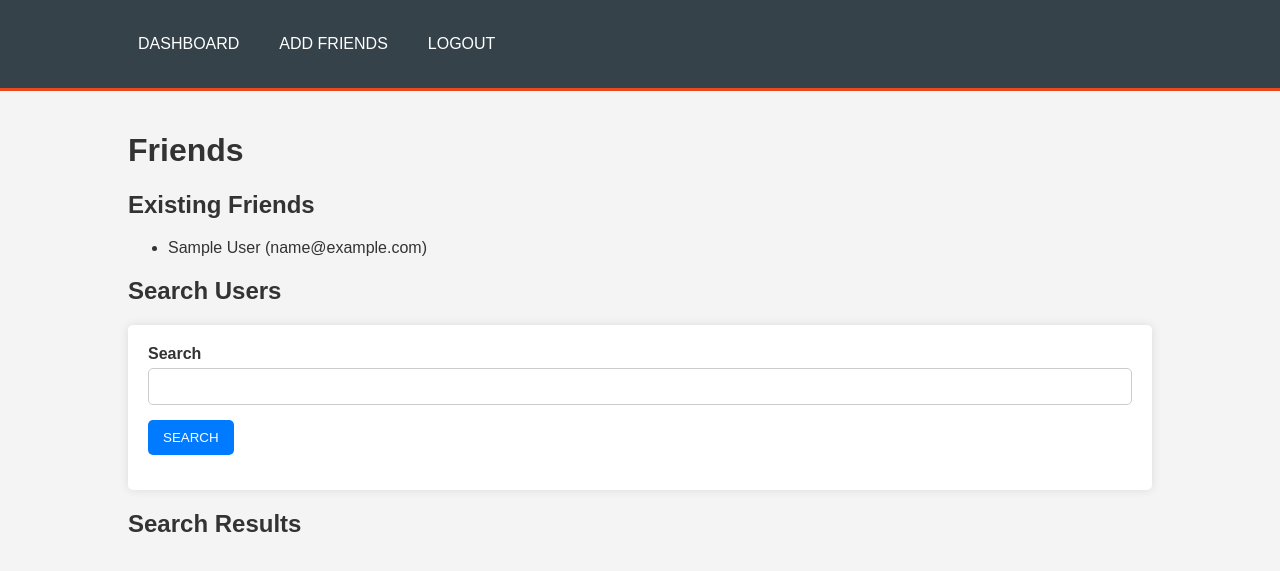
After one commit to Migration-Network/Ryan-Connect, a Flask app: page /friends in a window 1280 px wide. The commit adds this page. Shown: the top 571 px of the page. Run offline with Flask 3, Linux system fonts and the light colour scheme; a user stored in the database is signed in; tables that the repository leaves empty hold one stand-in row (values such as "Sample post").

Commit message:
added display and add friends feature

```diff
--- a/app/forms.py
+++ b/app/forms.py
@@ -55,3 +55,12 @@ class SearchForm(FlaskForm):
     to_state = SelectField('To State', choices=[], validators=[Optional()])
     to_city = SelectField('To City', choices=[], validators=[Optional()])
     submit = SubmitField('Search')
+
+
+class SearchFriendForm(FlaskForm):
+    search = StringField('Search', validators=[DataRequired()])
+    submit = SubmitField('Search')
+
+
+class AddFriendForm(FlaskForm):
+    submit = SubmitField('Add Friend')
--- a/app/routes.py
+++ b/app/routes.py
@@ -1,16 +1,18 @@
 from flask import Blueprint, render_template, url_for, flash, redirect, request, jsonify, session
 from flask_login import login_user, current_user, logout_user, login_required
 from app import db, bcrypt
-from app.forms import RegistrationForm, LoginForm, CommentForm, SearchForm
-from app.models import User, Post, Comment
+from app.forms import RegistrationForm, LoginForm, CommentForm, SearchForm, AddFriendForm, SearchFriendForm
+from app.models import User, Post, Comment, Friend
 import pycountry
 import json
 
-main = Blueprint('main', __name__)
+main = Blueprint('main', 'app')
+
 
 @main.route("/")
 def root():
     return redirect(url_for('main.login'))
+
 
 @main.route("/register", methods=['GET', 'POST'])
 def register():
@@ -26,20 +28,25 @@ def register():
         with open('app/static/js/countries+states+cities.json', encoding='utf-8') as f:
             data = json.load(f)
 
-        country_data = next((item for item in data if item["iso2"] == country_code), None)
+        country_data = next(
+            (item for item in data if item["iso2"] == country_code), None)
         states = country_data["states"] if country_data else []
-        state_data = next((state for state in states if state["name"] == state_name), None)
+        state_data = next(
+            (state for state in states if state["name"] == state_name), None)
         cities = state_data["cities"] if state_data else []
 
-        form.state.choices = [(state["name"], state["name"]) for state in states]
+        form.state.choices = [(state["name"], state["name"])
+                              for state in states]
         form.city.choices = [(city["name"], city["name"]) for city in cities]
 
         if form.validate_on_submit():
             user = User.query.filter_by(email=form.email.data).first()
             if user:
-                flash('An account with this email already exists. Please use a different email or login.', 'danger')
+                flash(
+                    'An account with this email already exists. Please use a different email or login.', 'danger')
                 return redirect(url_for('main.register'))
-            hashed_password = bcrypt.generate_password_hash(form.password.data).decode('utf-8')
+            hashed_password = bcrypt.generate_password_hash(
+                form.password.data).decode('utf-8')
             user = User(first_name=form.first_name.data, last_name=form.last_name.data, email=form.email.data,
                         password=hashed_password, preferred_language=form.preferred_language.data, city=form.city.data,
                         state=form.state.data, country=form.country.data)
@@ -49,13 +56,15 @@ def register():
             return redirect(url_for('main.login'))
         for field, errors in form.errors.items():
             for error in errors:
-                flash(f"Error in {getattr(form, field).label.text}: {error}", 'danger')
+                flash(
+                    f"Error in {getattr(form, field).label.text}: {error}", 'danger')
 
     else:
         form.state.choices = []
         form.city.choices = []
 
     return render_template('register.html', title='Register', form=form, countries=countries)
+
 
 @main.route("/login", methods=['GET', 'POST'])
 def login():
@@ -72,8 +81,10 @@ def login():
             flash('Login Unsuccessful. Please check email and password', 'danger')
     for field, errors in form.errors.items():
         for error in errors:
-            flash(f"Error in {getattr(form, field).label.text}: {error}", 'danger')
+            flash(
+                f"Error in {getattr(form, field).label.text}: {error}", 'danger')
     return render_template('login.html', title='Login', form=form)
+
 
 @main.route("/logout")
 def logout():
@@ -85,60 +96,8 @@ def logout():
 @login_required
 def dashboard():
     form = SearchForm()
-    countries = [(country.alpha_2, country.name) for country in pycountry.countries]
-    form.from_country.choices = countries
-    form.to_country.choices = countries
-
-    if request.method == 'POST':
-        # Get selected country codes from form data
-        from_country_code = request.form.get('from_country')
-        to_country_code = request.form.get('to_country')
-
-        # Load the states and cities data
-        with open('app/static/js/countries+states+cities.json', encoding='utf-8') as f:
-            data = json.load(f)
-
-        # Set the choices for states and cities based on the selected country
-        if from_country_code:
-            country_data = next((item for item in data if item["iso2"] == from_country_code), None)
-            if country_data:
-                form.from_state.choices = [(state["name"], state["name"]) for state in country_data["states"]]
-            if form.from_state.data:
-                state_data = next((state for state in country_data["states"] if state["name"] == form.from_state.data), None)
-                if state_data:
-                    form.from_city.choices = [(city["name"], city["name"]) for city in state_data["cities"]]
-
-        if to_country_code:
-            country_data = next((item for item in data if item["iso2"] == to_country_code), None)
-            if country_data:
-                form.to_state.choices = [(state["name"], state["name"]) for state in country_data["states"]]
-            if form.to_state.data:
-                state_data = next((state for state in country_data["states"] if state["name"] == form.to_state.data), None)
-                if state_data:
-                    form.to_city.choices = [(city["name"], city["name"]) for city in state_data["cities"]]
-
-        if form.validate_on_submit():
-            from_location = f"{form.from_city.data or ''}, {form.from_state.data or ''}, {form.from_country.data or ''}".strip(", ")
-            to_location = f"{form.to_city.data or ''}, {form.to_state.data or ''}, {form.to_country.data or ''}".strip(", ")
-
-            post = Post.query.filter_by(from_location=from_location, to_location=to_location).first()
-            if not post:
-                post = Post(from_location=from_location, to_location=to_location, user_id=current_user.id)
-                db.session.add(post)
-                db.session.commit()
-
-            session['post_id'] = post.id
-            return redirect(url_for('main.post', post_id=post.id))
-
-        flash('Please fill in the required fields.', 'danger')
-
-    return render_template('dashboard.html', title='Dashboard', form=form)
-
-@main.route("/search", methods=['POST'])
-@login_required
-def search():
-    form = SearchForm()
-    countries = [(country.alpha_2, country.name) for country in pycountry.countries]
+    countries = [(country.alpha_2, country.name)
+                 for country in pycountry.countries]
     form.from_country.choices = countries
     form.to_country.choices = countries
 
@@ -150,30 +109,106 @@ def search():
             data = json.load(f)
 
         if from_country_code:
-            country_data = next((item for item in data if item["iso2"] == from_country_code), None)
+            country_data = next(
+                (item for item in data if item["iso2"] == from_country_code), None)
             if country_data:
-                form.from_state.choices = [(state["name"], state["name"]) for state in country_data["states"]]
+                form.from_state.choices = [
+                    (state["name"], state["name"]) for state in country_data["states"]]
             if form.from_state.data:
-                state_data = next((state for state in country_data["states"] if state["name"] == form.from_state.data), None)
+                state_data = next(
+                    (state for state in country_data["states"] if state["name"] == form.from_state.data), None)
                 if state_data:
-                    form.from_city.choices = [(city["name"], city["name"]) for city in state_data["cities"]]
+                    form.from_city.choices = [
+                        (city["name"], city["name"]) for city in state_data["cities"]]
 
         if to_country_code:
-            country_data = next((item for item in data if item["iso2"] == to_country_code), None)
+            country_data = next(
+                (item for item in data if item["iso2"] == to_country_code), None)
             if country_data:
-                form.to_state.choices = [(state["name"], state["name"]) for state in country_data["states"]]
+                form.to_state.choices = [
+                    (state["name"], state["name"]) for state in country_data["states"]]
             if form.to_state.data:
-                state_data = next((state for state in country_data["states"] if state["name"] == form.to_state.data), None)
+                state_data = next(
+                    (state for state in country_data["states"] if state["name"] == form.to_state.data), None)
                 if state_data:
-                    form.to_city.choices = [(city["name"], city["name"]) for city in state_data["cities"]]
+                    form.to_city.choices = [
+                        (city["name"], city["name"]) for city in state_data["cities"]]
 
         if form.validate_on_submit():
-            from_location = f"{form.from_city.data or ''}, {form.from_state.data or ''}, {form.from_country.data or ''}".strip(", ")
-            to_location = f"{form.to_city.data or ''}, {form.to_state.data or ''}, {form.to_country.data or ''}".strip(", ")
+            from_location = f"{form.from_city.data or ''}, {form.from_state.data or ''}, {form.from_country.data or ''}".strip(
+                ", ")
+            to_location = f"{form.to_city.data or ''}, {form.to_state.data or ''}, {form.to_country.data or ''}".strip(
+                ", ")
 
-            post = Post.query.filter_by(from_location=from_location, to_location=to_location).first()
+            post = Post.query.filter_by(
+                from_location=from_location, to_location=to_location).first()
             if not post:
-                post = Post(from_location=from_location, to_location=to_location, user_id=current_user.id)
+                post = Post(from_location=from_location,
+                            to_location=to_location, user_id=current_user.id)
+                db.session.add(post)
+                db.session.commit()
+
+            session['post_id'] = post.id
+            return redirect(url_for('main.post', post_id=post.id))
+
+        flash('Please fill in the required fields.', 'danger')
+
+    return render_template('dashboard.html', title='Dashboard', form=form)
+
+
+@main.route("/search", methods=['POST'])
+@login_required
+def search():
+    form = SearchForm()
+    countries = [(country.alpha_2, country.name)
+                 for country in pycountry.countries]
+    form.from_country.choices = countries
+    form.to_country.choices = countries
+
+    if request.method == 'POST':
+        from_country_code = request.form.get('from_country')
+        to_country_code = request.form.get('to_country')
+
+        with open('app/static/js/countries+states+cities.json', encoding='utf-8') as f:
+            data = json.load(f)
+
+        if from_country_code:
+            country_data = next(
+                (item for item in data if item["iso2"] == from_country_code), None)
+            if country_data:
+                form.from_state.choices = [
+                    (state["name"], state["name"]) for state in country_data["states"]]
+            if form.from_state.data:
+                state_data = next(
+                    (state for state in country_data["states"] if state["name"] == form.from_state.data), None)
+                if state_data:
+                    form.from_city.choices = [
+                        (city["name"], city["name"]) for city in state_data["cities"]]
+
+        if to_country_code:
+            country_data = next(
+                (item for item in data if item["iso2"] == to_country_code), None)
+            if country_data:
+                form.to_state.choices = [
+                    (state["name"], state["name"]) for state in country_data["states"]]
+            if form.to_state.data:
+                state_data = next(
+                    (state for state in country_data["states"] if state["name"] == form.to_state.data), None)
+                if state_data:
+                    form.to_city.choices = [
+                        (city["name"], city["name"]) for city in state_data["cities"]]
+
+        if form.validate_on_submit():
+            from_location = f"{form.from_city.data or ''}, {form.from_state.data or ''}, {form.from_country.data or ''}".strip(
+                ", ")
+            to_location = f"{form.to_city.data or ''}, {form.to_state.data or ''}, {form.to_country.data or ''}".strip(
+                ", ")
+
+            post = Post.query.filter_by(
+                from_location=from_location, to_location=to_location).first()
+            if not post:
+                post = Post(from_location=from_location,
+                            to_location=to_location, user_id=current_user.id)
                 db.session.add(post)
                 db.session.commit()
 
@@ -184,6 +219,7 @@ def search():
 
     return redirect(url_for('main.dashboard'))
 
+
 @main.route("/post/<int:post_id>", methods=['GET', 'POST'])
 @login_required
 def post(post_id):
@@ -192,61 +228,47 @@ def post(post_id):
     reply_form = CommentForm(prefix="reply")
 
     if form.validate_on_submit() and not reply_form.validate_on_submit():
-        comment = Comment(content=form.content.data, user_id=current_user.id, post_id=post.id)
+        comment = Comment(content=form.content.data,
+                          user_id=current_user.id, post_id=post.id)
         db.session.add(comment)
         db.session.commit()
-        flash('Your comment has been added!', 'success')
         return redirect(url_for('main.post', post_id=post.id))
 
-    if reply_form.validate_on_submit() and request.form.get('parent_id'):
-        parent_id = request.form.get('parent_id')
-        parent_comment = Comment.query.get_or_404(parent_id)
-        reply = Comment(content=reply_form.content.data, user_id=current_user.id, post_id=post.id, parent_id=parent_comment.id)
-        db.session.add(reply)
+    if reply_form.validate_on_submit():
+        parent_comment_id = request.form.get('parent_comment_id')
+        parent_comment = Comment.query.get_or_404(parent_comment_id)
+        comment = Comment(content=reply_form.content.data, user_id=current_user.id,
+                          post_id=post.id, parent_id=parent_comment.id)
+        db.session.add(comment)
         db.session.commit()
-        flash('Your reply has been added!', 'success')
         return redirect(url_for('main.post', post_id=post.id))
 
-    comments = Comment.query.filter_by(post_id=post.id, parent_id=None).order_by(Comment.date_posted.desc()).all()
-    similar_posts = find_similar_posts(post)
+    return render_template('post.html', post=post, form=form, reply_form=reply_form, title="Post")
 
-    return render_template('post.html', title='Post', post=post, form=form, reply_form=reply_form, comments=comments, similar_posts=similar_posts)
 
-def find_similar_posts(post):
-    similar_posts = []
+@main.route("/friends", methods=['GET', 'POST'])
+@login_required
+def friends():
+    search_form = SearchFriendForm()
+    add_friend_form = AddFriendForm()
 
-    from_country = post.from_location.split(', ')[-1]
-    to_country = post.to_location.split(', ')[-1]
+    friends = User.query.join(Friend, (Friend.friend_id == User.id)).filter(
+        Friend.user_id == current_user.id).all()
+    search_results = []
 
-    results = Post.query.join(Comment).filter(
-        Post.from_location.like(f"%{from_country}%"),
-        Post.to_location.like(f"%{to_country}%"),
-        Post.id != post.id
-    ).distinct().all()
+    if search_form.validate_on_submit():
+        search_query = search_form.search.data
+        search_results = User.query.filter(
+            User.email.like(f"%{search_query}%")).all()
 
-    seen_posts = set()
-    filtered_results = [res for res in results if res.id not in seen_posts]
-    if filtered_results:
-        seen_posts.update([res.id for res in filtered_results])
-        similar_posts = filtered_results
+    return render_template('friends.html', title='Friends', friends=friends, search_form=search_form, add_friend_form=add_friend_form, search_results=search_results)
 
-    return similar_posts
 
-@main.route("/location_data", methods=['GET'])
-def location_data():
-    with open('app/static/js/countries+states+cities.json', encoding='utf-8') as f:
-        data = json.load(f)
-
-    country_code = request.args.get('country')
-    state_name = request.args.get('state')
-
-    if country_code:
-        country_data = next((item for item in data if item["iso2"] == country_code), None)
-        if country_data:
-            if state_name:
-                state_data = next((state for state in country_data["states"] if state["name"] == state_name), None)
-                if state_data:
-                    return jsonify(state_data["cities"])
-                return jsonify([])
-            return jsonify(country_data["states"])
-    return jsonify([])
+@main.route("/add_friend/<int:user_id>", methods=['POST'])
+@login_required
+def add_friend(user_id):
+    new_friend = Friend(user_id=current_user.id, friend_id=user_id)
+    db.session.add(new_friend)
+    db.session.commit()
+    flash('Friend added successfully!', 'success')
+    return redirect(url_for('main.friends'))
--- a/app/templates/base.html
+++ b/app/templates/base.html
@@ -14,6 +14,7 @@
             <div class="nav-links">
                 {% if current_user.is_authenticated %}
                     <a href="{{ url_for('main.dashboard') }}">Dashboard</a>
+                    <a href="{{ url_for('main.friends') }}">Add Friends</a>
                     <a href="{{ url_for('main.logout') }}">Logout</a>
                 {% else %}
                     <a href="{{ url_for('main.login') }}">Login</a>
--- /dev/null
+++ b/app/templates/friends.html
@@ -0,0 +1,36 @@
+{% extends "base.html" %}
+{% block content %}
+<h1>Friends</h1>
+
+<h2>Existing Friends</h2>
+<ul class="friends-list">
+    {% for friend in friends %}
+        <li>{{ friend.first_name }} {{ friend.last_name }} ({{ friend.email }})</li>
+    {% endfor %}
+</ul>
+
+<h2>Search Users</h2>
+<form method="POST" action="{{ url_for('main.search_friends') }}" class="form-section">
+    {{ search_form.hidden_tag() }}
+    <div class="form-group">
+        <label class="form-label" for="search">{{ search_form.search.label }}</label>
+        {{ search_form.search(class="form-control") }}
+    </div>
+    <div class="form-group">
+        {{ search_form.submit(class="btn btn-primary") }}
+    </div>
+</form>
+
+<h2>Search Results</h2>
+<ul class="search-results">
+    {% for user in search_results %}
+        <li>
+            {{ user.first_name }} {{ user.last_name }} ({{ user.email }})
+            <form method="POST" action="{{ url_for('main.add_friend', user_id=user.id) }}" class="inline-form">
+                {{ add_friend_form.hidden_tag() }}
+                {{ add_friend_form.submit(class="btn btn-secondary") }}
+            </form>
+        </li>
+    {% endfor %}
+</ul>
+{% endblock %}
```
Also changed, not shown: app/models.py (+20 -5 lines), instance/site.db.
